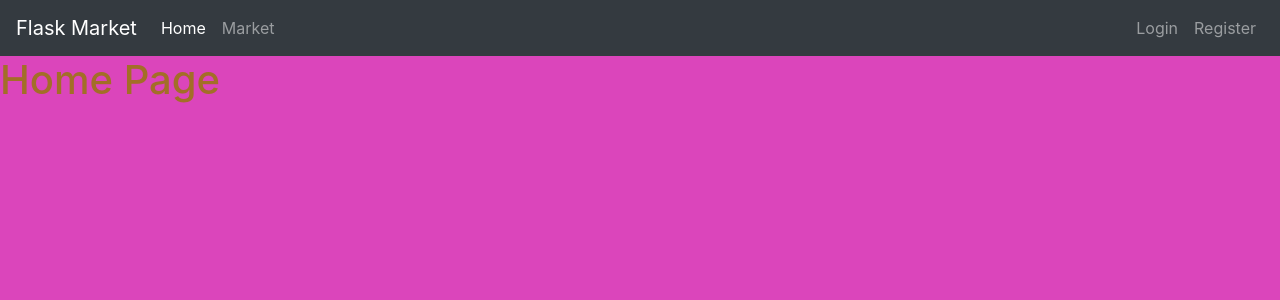
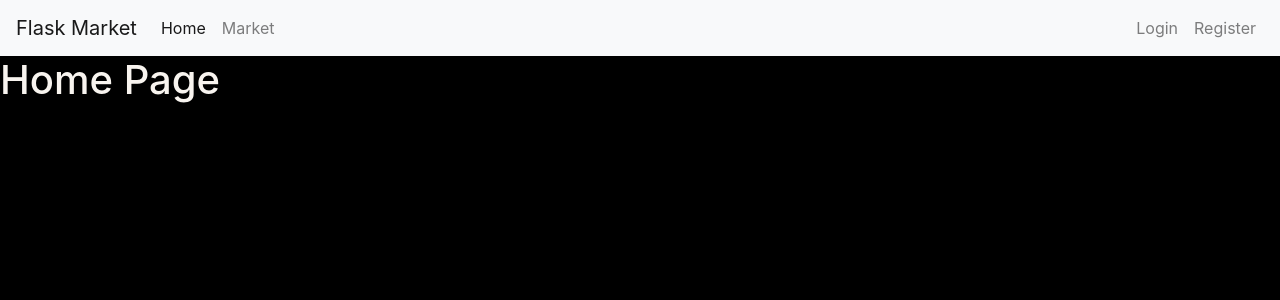
Before and after one commit to giorgiopisano/FlaskMarket, a Flask app: page / in a window 1280 px wide. Shown: the top 300 px of the page. Run offline with Flask 2, Linux system fonts and the light colour scheme.

Commit message:
HEader Change

```diff
--- a/templates/home.html
+++ b/templates/home.html
@@ -11,7 +11,7 @@
     <title>Home Page</title>
   </head>
   <body>
-    <nav class="navbar navbar-expand-md navbar-dark bg-dark">
+    <nav class="navbar navbar-expand-md navbar-light bg-light">
       <a class="navbar-brand" href="#">Flask Market</a>
       <button class="navbar-toggler" type="button" data-toggle="collapse" data-target="#navbarNav">
         <span class="navbar-toggler-icon"></span>
@@ -52,8 +52,8 @@
   </body>
   <style>
       body {
-        background-color: #db45bb;
-        color: rgb(163, 110, 39)
+        background-color: #000000;
+        color: rgb(248, 244, 239)
       }
   </style>
 </html>
```
